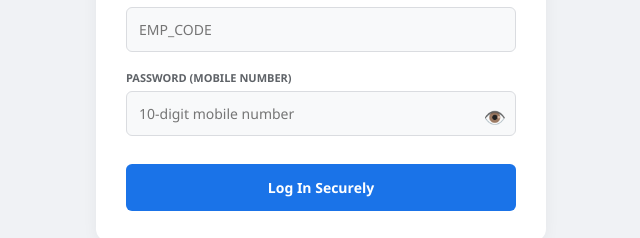
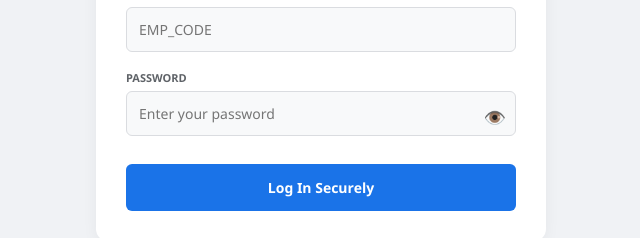
Before and after one commit to atharvpatil0725/attendance-portal, a website: page public/index.html in a window 1280 px wide. Shown: the part 341-579 px from the top of the page, without its empty margins (319-959 px from the left). Drawn offline with Linux system fonts and the light colour scheme.

Commit message:
feat to login portal

```diff
--- a/public/index.html
+++ b/public/index.html
@@ -42,8 +42,8 @@
             <input type="text" id="loginCode" placeholder="EMP_CODE" required>
         </div>
         <div class="form-group" style="position: relative;">
-            <label>Password (Mobile Number)</label>
-            <input type="password" id="loginPassword" placeholder="10-digit mobile number" required>
+            <label>Password</label>
+            <input type="password" id="loginPassword" placeholder="Enter your password" required>
             <!-- Toggle Button for visibility -->
             <span id="togglePassword" style="position: absolute; right: 10px; top: 35px; cursor: pointer; font-size: 18px;">👁️</span>
         </div>
```
